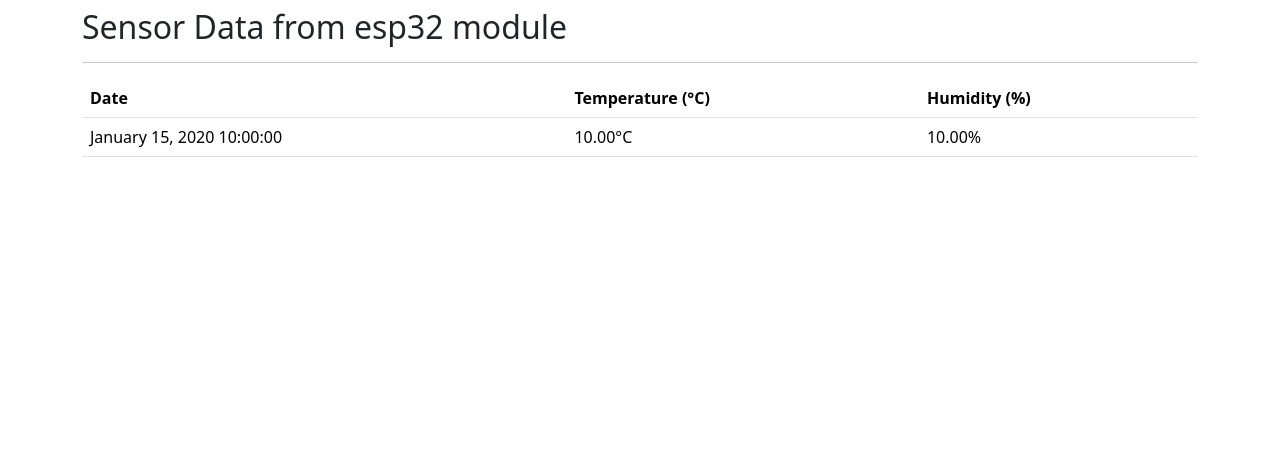
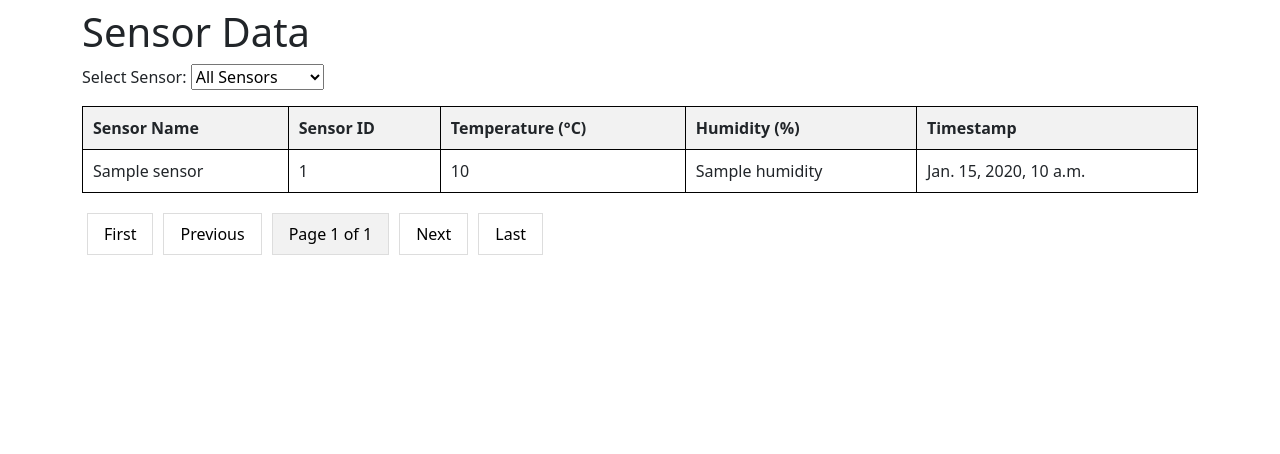
Before and after one commit to sunilregmi233/Ard-api, a Django app: template templates/SensorView.html in a window 1280 px wide. Shown: the part 56-510 px from the top of the page. Run offline with Django 5.2, Linux system fonts and the light colour scheme; the template is opened without the code that fills it: most values are stand-ins (such as "Sample title", 1, 10 or a date in 2020).

Commit message:
janakpur data entry

```diff
--- a/pages/urls.py
+++ b/pages/urls.py
@@ -1,7 +1,9 @@
 from django.urls import path
-from .views import HomePageView, SensorDataListView
+from .views import HomePageView, SensorDataListView, register_device, record_sensor_data
 
 urlpatterns = [
     path("", HomePageView.as_view(), name="home"),
-    path('sensor-data/', SensorDataListView.as_view(), name='sensor-data'),
+    path('sensor-data/', SensorDataListView.as_view(), name='sensor-data-list'),
+    path('probes/register/', register_device, name='register_device'),
+    path('probes/record/', record_sensor_data, name='record_sensor_data'),
 ]
--- a/project/settings.py
+++ b/project/settings.py
@@ -37,13 +37,15 @@ INSTALLED_APPS = [
     'django.contrib.sessions',
     'django.contrib.messages',
     'django.contrib.staticfiles',
+    # 'employeMgmt'
+    'api',
     'pages',
-    'api',
     "crispy_forms",
     "crispy_bootstrap5",
     "allauth", # new
     "allauth.account",
-    'rest_framework'
+    'rest_framework',
+    'drf_yasg',
 ]
 REST_FRAMEWORK = {
     'DEFAULT_AUTHENTICATION_CLASSES': [
--- a/requirements.txt
+++ b/requirements.txt
@@ -9,3 +9,4 @@ typing_extensions==4.9.0
 django-crispy-forms==1.14.0
 crispy-bootstrap5==0.6
 django-allauth==0.50.0
+drf-yasg
--- a/templates/SensorView.html
+++ b/templates/SensorView.html
@@ -3,30 +3,111 @@
 {% block title %}Sensor Data {% endblock title %}
 {% block content %}
 
-  <h2>Sensor Data from esp32 module</h2>
-  <hr>
 
-  <table class="table">
+<!-- templates/sensor_data.html -->
+
+<!DOCTYPE html>
+<html lang="en">
+<head>
+    <meta charset="UTF-8">
+    <meta name="viewport" content="width=device-width, initial-scale=1.0">
+    <title>Sensor Data</title>
+    <style>
+        table {
+            width: 100%;
+            border-collapse: collapse;
+        }
+        th, td {
+            border: 1px solid black;
+            padding: 10px;
+            text-align: left;
+        }
+        th {
+            background-color: #f2f2f2;
+        }
+        .pagination {
+            margin: 20px 0;
+        }
+        .pagination span, .pagination a {
+            margin: 0 5px;
+            text-decoration: none;
+            padding: 8px 16px;
+            border: 1px solid #ddd;
+            color: black;
+        }
+        .pagination .current {
+            background-color: #f2f2f2;
+            color: #000;
+        }
+    </style>
+</head>
+<body>
+    <h1>Sensor Data</h1>
+
+    <!-- Sensor selection form -->
+    <form method="get" action="{% url 'sensor-data-list' %}">
+      <label for="sensor">Select Sensor:</label>
+      <select name="sensor" id="sensor" onchange="this.form.submit()">
+          <option value="">All Sensors</option>
+          {% for sensor in sensors %}
+              <option value="{{ sensor.id }}" {% if sensor.id == request.GET.sensor %}selected{% endif %}>
+                  {{ sensor.name }}
+              </option>
+          {% endfor %}
+      </select>
+  </form>
+
+    <!-- Data Table -->
+    <table>
         <thead>
             <tr>
-        <th>Date</th>
+                <th>Sensor Name</th>
+                <th>Sensor ID</th>
                 <th>Temperature (°C)</th>
                 <th>Humidity (%)</th>
-        <!-- Add more columns based on your model fields -->
+                <th>Timestamp</th>
             </tr>
         </thead>
         <tbody>
-      {% for entry in sensor_data_page %}
+            {% for data in page_obj %}
                 <tr>
-          <td>{{ entry.timestamp|date:"F d, Y H:i:s" }}</td>
-          <td>{{ entry.temperature|floatformat:2 }}°C</td>
-          <td>{{ entry.humidity|floatformat:2 }}%</td>
-          <!-- Add more columns based on your model fields -->
+                    <td>{{ data.sensor.name }}</td>
+                    <td>{{ data.sensor.sensor_id }}</td>
+                    <td>{{ data.temperature }}</td>
+                    <td>{{ data.humidity }}</td>
+                    <td>{{ data.timestamp }}</td>
+                </tr>
+            {% empty %}
+                <tr>
+                    <td colspan="5">No data available for the selected sensor.</td>
                 </tr>
             {% endfor %}
         </tbody>
     </table>
 
+    <!-- Pagination Controls -->
+    <div class="pagination">
+        {% if page_obj.has_previous %}
+            <a href="?sensor={{ selected_sensor_id }}&page=1">First</a>
+            <a href="?sensor={{ selected_sensor_id }}&page={{ page_obj.previous_page_number }}">Previous</a>
+        {% else %}
+            <span>First</span>
+            <span>Previous</span>
+        {% endif %}
+
+        <span class="current">Page {{ page_obj.number }} of {{ page_obj.paginator.num_pages }}</span>
+
+        {% if page_obj.has_next %}
+            <a href="?sensor={{ selected_sensor_id }}&page={{ page_obj.next_page_number }}">Next</a>
+            <a href="?sensor={{ selected_sensor_id }}&page={{ page_obj.paginator.num_pages }}">Last</a>
+        {% else %}
+            <span>Next</span>
+            <span>Last</span>
+        {% endif %}
+    </div>
+
+</body>
+</html>
 
 
 
--- a/templates/home.html
+++ b/templates/home.html
@@ -7,7 +7,7 @@
 
 <p><a href="{% url 'account_logout' %}">Log Out</a></p>
 <hr>
-<p><a href="{% url 'sensor-data' %}">view Sensor data</a></p>
+<p><a href="{% url 'sensor-data-list' %}">view Sensor data</a></p>
 
 
 {% else %}
```
Also changed, not shown: api/admin.py (+11 -2 lines), api/models.py (+14 -0 lines), api/serializers.py (+14 -2 lines), api/urls.py (+12 -2 lines), api/views.py (+38 -6 lines), pages/views.py (+51 -2 lines), project/urls.py (+17 -0 lines), api/migrations/0001_initial.py, db.sqlite3. Lines whose indentation alone changed are shown as unchanged.
